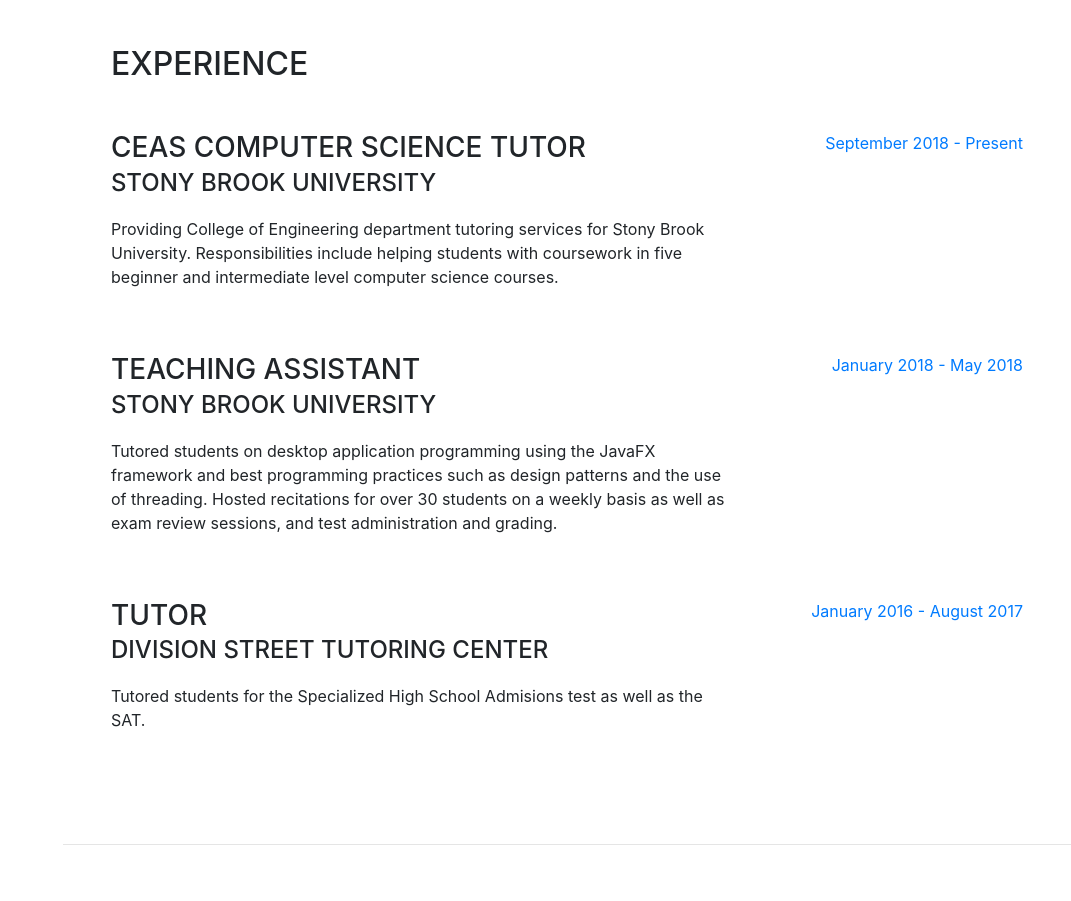
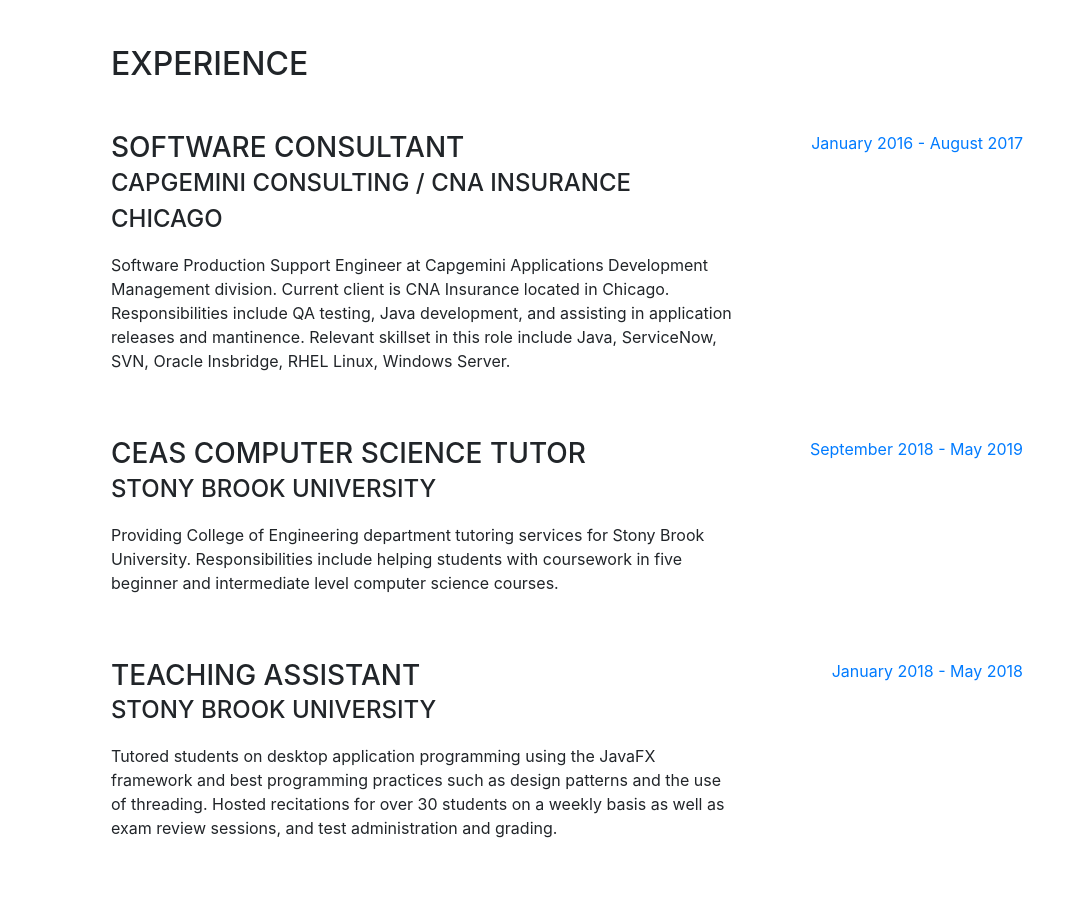
Before and after one commit to qiyuanfang1998/qiyuanfang1998.github.io, a website with bundled scripts: page index.html in a window 1280 px wide. Shown: the part 804-1705 px from the top of the page, without its empty margins (209-1280 px from the left). Built offline with nearby package versions, Linux system fonts and the light colour scheme; a web font is replaced by a local one.

Commit message:
text add

```diff
--- a/index.html
+++ b/index.html
@@ -100,12 +100,26 @@
 
           <div class="resume-item d-flex flex-column flex-md-row mb-5">
             <div class="resume-content mr-auto">
+              <h3 class="mb-0">Software Consultant</h3>
+              <div class="subheading mb-3">Capgemini Consulting / CNA Insurance Chicago</div>
+              <p>Software Production Support Engineer at Capgemini Applications Development Management division. Current client is CNA Insurance located in Chicago.
+                Responsibilities include QA testing, Java development, and assisting in application releases and mantinence. Relevant skillset in this role include Java,
+                ServiceNow, SVN, Oracle Insbridge, RHEL Linux, Windows Server.
+              </p>
+            </div>
+            <div class="resume-date text-md-right">
+              <span class="text-primary">January 2016 - August 2017</span>
+            </div>
+          </div>
+
+          <div class="resume-item d-flex flex-column flex-md-row mb-5">
+            <div class="resume-content mr-auto">
               <h3 class="mb-0">CEAS Computer Science Tutor</h3>
               <div class="subheading mb-3">Stony Brook University</div>
               <p>Providing College of Engineering department tutoring services for Stony Brook University. Responsibilities include helping students with coursework in five beginner and intermediate level computer science courses.</p>
             </div>
             <div class="resume-date text-md-right">
-              <span class="text-primary">September 2018 - Present</span>
+              <span class="text-primary">September 2018 - May 2019</span>
             </div>
           </div>
 
```
Also changed, not shown: 2 other files.
